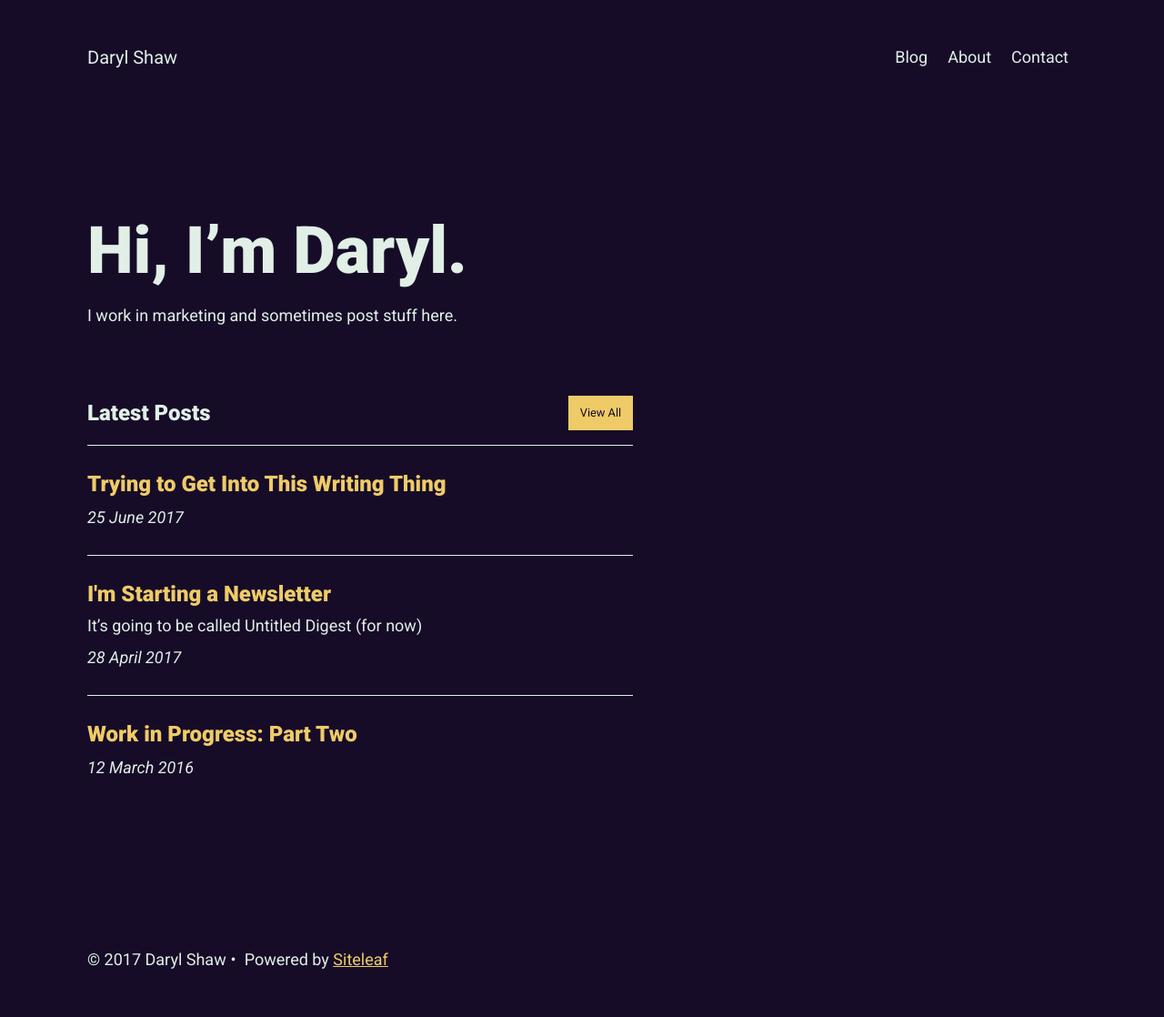
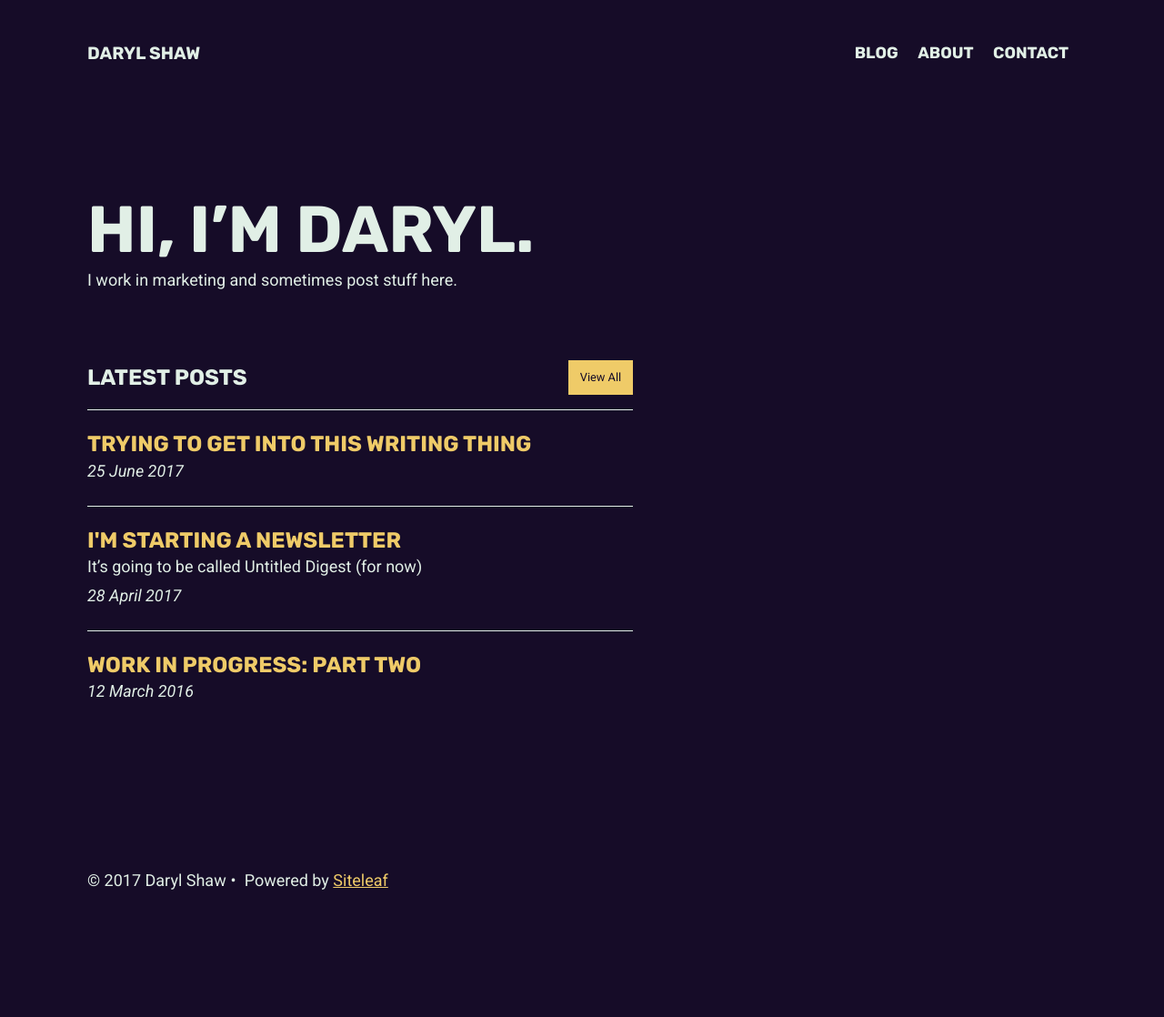
Before and after one commit to darylshaw/darylshaw.co.uk, a Jekyll site: the page built from index.markdown, in a window 1280 px wide. Shown: the whole page at 91% size. Built offline with Jekyll 4.4.1, drawn with Linux system fonts in a browser that asks for light colours; after the commit the page ends 1031 px from its top, so only the background shows below that.

Commit message:
Updated fonts and tidied up styles

```diff
--- a/_includes/head.html
+++ b/_includes/head.html
@@ -9,8 +9,7 @@
   <meta name="MobileOptimized" content="320">
 
   <!-- Type -->
-  <link href="https://fonts.googleapis.com/css?family=Roboto:400,400i,700,700i,900" rel="stylesheet">
-  <link href='https://fonts.googleapis.com/css?family=Roboto+Mono' rel='stylesheet' type='text/css'>
+  <link href="https://fonts.googleapis.com/css?family=Roboto:400,400i,700,700i|Rubik:700" rel="stylesheet">
 
   <!-- For all browsers -->
   <link rel="stylesheet" href="/assets/css/i.css">
--- a/_sass/_styles.scss
+++ b/_sass/_styles.scss
@@ -34,7 +34,7 @@ html {
 }
 
 body {
-  font-family: $serif;
+  font-family: $content;
   color: var(--text);
   -webkit-font-smoothing: antialiased; /* Fix for webkit rendering */
   text-size-adjust: 100%;
@@ -53,9 +53,10 @@ body {
 }
 
 h1,h2,h3,h4,h5 {
-  font-family: $serif;
-  font-weight: 900;
-  line-height: 1.5em;
+  font-family: $heading;
+  font-weight: 700;
+  line-height: 1.1em;
+  text-transform: uppercase;
 }
 
 h2 {
@@ -172,7 +173,7 @@ input {
   background: none;
   outline: none;
   width: 100%;
-  font-family: $serif;
+  font-family: $content;
   &:focus {
       background: white;
       color: $black;
@@ -190,8 +191,9 @@ input {
     margin: 0 0 1em;
 
     h1 {
-      font-size: 1.25em;
-      font-weight: 400;
+      font-size: 1.2em;
+      font-weight: 700;
+      text-transform: uppercase;
 
       a {
         color: var(--text);
@@ -203,7 +205,10 @@ input {
   nav ul li {
     display: inline-block;
     margin: 0 0.5em;
-    font-size: 1.125em;
+    font-size: 1.1em;
+    font-family: $heading;
+    text-transform: uppercase;
+    font-weight: 700;
 
     &:first-child {
       margin-left: 0;
@@ -354,7 +359,7 @@ input {
 article {
   header {
     h2 {
-      line-height: 1.5em;
+      line-height: 1.1em;
 
       a, a:visited, a:active {
         color: var(--link);
@@ -364,7 +369,7 @@ article {
 
     .post-meta {
       margin-bottom: 1.25em;
-      line-height: 2.0625em;
+      line-height: 1.75em;
 
       .post-tag {
         display: inline-block;
@@ -436,7 +441,7 @@ ol {
 
     figcaption {
       font-size: $fs5;
-      font-family: $sans;
+      font-family: $content;
       font-weight: bold;
       text-transform: uppercase;
       color: lighten($black, 50%);
@@ -530,7 +535,7 @@ ol {
     width: 100%;
     position: absolute;
     bottom: 8px;
-    font-family: $sans;
+    font-family: $content;
     text-transform: uppercase;
     color: transparentize($white, .9);
 
@@ -589,7 +594,7 @@ ol {
 
   h1 {
     font-size: 2.25em;
-    line-height: 1.5em;
+    line-height: 1.1em;
   }
 
   blockquote, blockquote p {
--- a/_sass/_variables.scss
+++ b/_sass/_variables.scss
@@ -28,9 +28,8 @@ $accent: #24536B;
 /* Typography
    ========================================================================== */
 
-$sans: 'Roboto Mono';
-$serif: 'Roboto', sans-serif;
-
+$heading: 'Rubik', sans-serif;
+$content: 'Roboto', sans-serif;
 
 
 /* Type Scale
@@ -50,7 +49,7 @@ $fs6:12px;
 
 // Line Height
 
-$lh: 33px;
+$lh: 1.75em;
 $lhsmall: 24px;
 
 // Sizing
```
